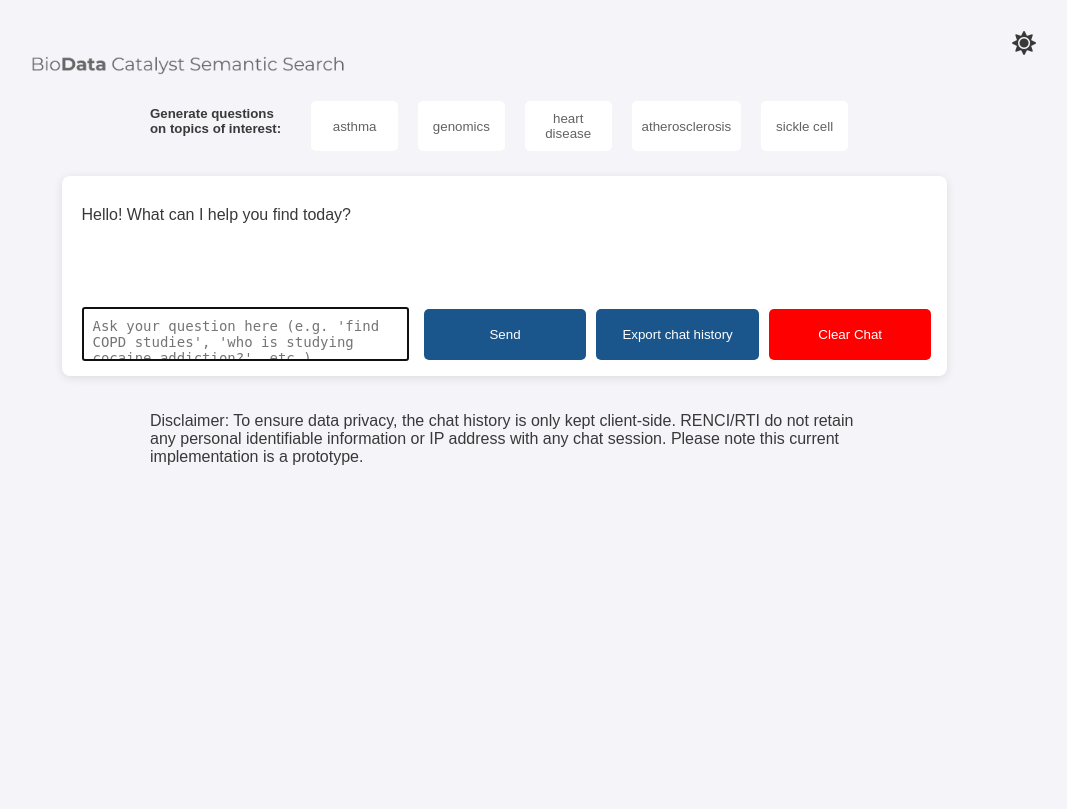
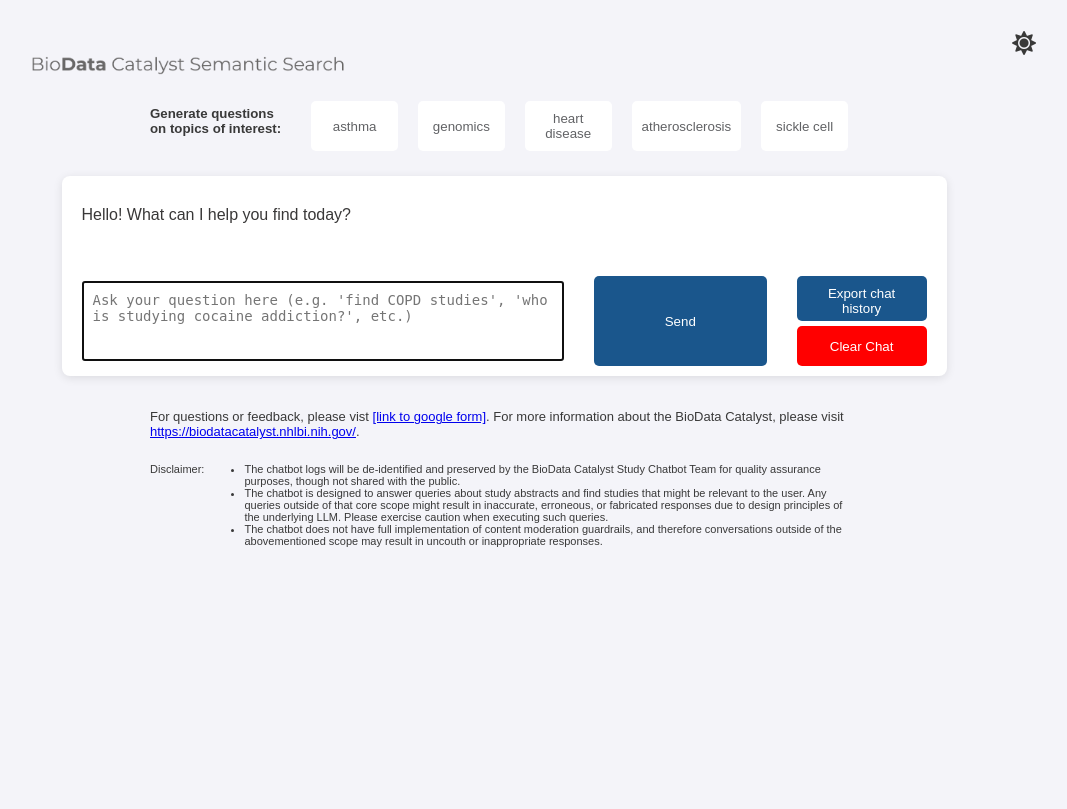
Before and after one commit to gnawhnehpets/flask_rag_chat_interface, a Flask app: page / in a window 1280 px wide. Shown: the top 809 px of the page, without its empty margins (136-1203 px from the left). Run offline with Flask 3, Linux system fonts and the light colour scheme.

Commit message:
rearranged buttons, updated disclaimer, contact info

```diff
--- a/templates/index.html
+++ b/templates/index.html
@@ -13,6 +13,22 @@
             display: flex;
             flex-direction: row;
             align-items: stretch;
+        }
+
+        .contact-us {
+            display: flex;
+            flex-direction: row;
+            align-items: stretch;
+            font-size: 13px;
+            max-width: 60%;
+        }
+
+        .disclaimer-container {
+            display: flex;
+            flex-direction: row;
+            align-items: stretch;
+            font-size: 11px;
+            max-width: 60%;
         }
 
         .query-btn {
@@ -41,23 +57,8 @@
         .chat-input-container {
             display: flex;
             justify-content: space-between;
-            align-items: center;
-        }
-
-        .chat-input-container button {
-            margin: 5px 5px;
-            padding: 5px;
-            text-align: center;
-            height: 80%;
-            min-height: 20px;
-            flex: 1;
-            border: none;
-        }
-
-        /* Clear Chat specific styles */
-        .clear-chat-btn {
-            background-color: red;
-            color: white;
+            align-items: stretch;
+            gap: 10px;
         }
 
         .chat-input-container textarea {
@@ -68,6 +69,61 @@
             resize: none;
             overflow: hidden;
             box-sizing: border-box;
+        }
+
+        .send-btn-container {
+            display: flex;
+            flex-direction: column;
+            justify-content: stretch;
+            flex: 1;
+            max-width: 20%;
+            padding-right: 20px;
+        }
+
+        .send-btn-container button {
+            padding: 10px;
+            text-align: center;
+            height: 100%;
+            box-sizing: border-box;
+            width: 100%;
+        }
+
+        .btn-group {
+            display: flex;
+            flex-direction: column;
+            justify-content: space-between;
+            flex: 1;
+            gap: 5px;
+            padding-right: 20px;
+            max-width: 15%;
+        }
+
+        .btn-group button {
+            padding: 10px;
+            text-align: center;
+            border: none;
+            width: 100%;
+            height: 50%;
+        }
+
+        /* Clear Chat specific styles */
+        .clear-chat-btn {
+            background-color: red;
+            color: white;
+        }
+
+        /* Ensure buttons and text area are responsive on smaller screens */
+        @media (max-width: 900px) {
+            .chat-input-container {
+                flex-direction: column;
+            }
+
+            .send-btn-container,
+            .btn-group,
+            .chat-input-container textarea {
+                flex: 1 1 100%;
+                max-width: 100%;
+            }
         }
     </style>
 </head>
@@ -92,22 +148,39 @@
             <div class="chat-message bot-message">Hello! What can I help you find today?</div>
         </div>
         <div class="chat-input-container">
-            <!-- Textarea input for user message -->
-            <textarea id="user-input" placeholder="Ask your question here (e.g. 'find COPD studies', 'who is studying cocaine addiction?', etc.)" autofocus></textarea>
-            <button id="send-btn">Send</button>
-            <button id="export-btn">Export chat history</button>
-            <button id="clear-chat-btn" class="clear-chat-btn">Clear Chat</button>
+            <!-- Text area input -->
+            <textarea id="user-input" placeholder="Ask your question here (e.g. 'find COPD studies', 'who is studying cocaine addiction?', etc.)"
+                      rows="1" autofocus></textarea>
+
+            <!-- Column 1: Send Button -->
+            <div class="send-btn-container">
+                <button id="send-btn">Send</button>
+            </div>
+
+            <!-- Column 2: Export and Clear Chat Buttons stacked -->
+            <div class="btn-group">
+                <button id="export-btn">Export chat history</button>
+                <button id="clear-chat-btn" class="clear-chat-btn">Clear Chat</button>
+            </div>
         </div>
     </div>
-    <div class="button-container">
-        <p>Disclaimer: To ensure data privacy, the chat history is only kept client-side. RENCI/RTI do not retain any
-            personal identifiable information or IP address with any chat session. Please note this current
-            implementation is a prototype.</p>
+    <div class="contact-us">
+        <p>For questions or feedback, please vist <a href="http://link-to-google-form">[link to google form]</a>. For more information about the BioData Catalyst, please visit <a href="https://biodatacatalyst.nhlbi.nih.gov/">https://biodatacatalyst.nhlbi.nih.gov/</a>.
+        </p>
+    </div>
+    <div class="disclaimer-container">
+        <p>Disclaimer:</p>
+        <p><ul>
+            <li>The chatbot logs will be de-identified and preserved by the BioData Catalyst Study Chatbot Team for quality assurance purposes, though not shared with the public.</li>
+            <li>The chatbot is designed to answer queries about study abstracts and find studies that might be relevant to the user. Any queries outside of that core scope might result in inaccurate, erroneous, or fabricated responses due to design principles of the underlying LLM. Please exercise caution when executing such queries.</li>
+            <li>The chatbot does not have full implementation of content moderation guardrails, and therefore conversations outside of the abovementioned scope may result in uncouth or inappropriate responses.</li>
+        </p>
+        </ul></p>
     </div>
 
     <script>
         $(document).ready(function () {
-            // Auto-expand the textarea as the user types
+            // Auto-expand textarea as the user types
             $('#user-input').on('input', function () {
                 this.style.height = 'auto';  // Reset height to auto to adjust for shrinking
                 this.style.height = (this.scrollHeight) + 'px';  // Set height based on scrollHeight
```
